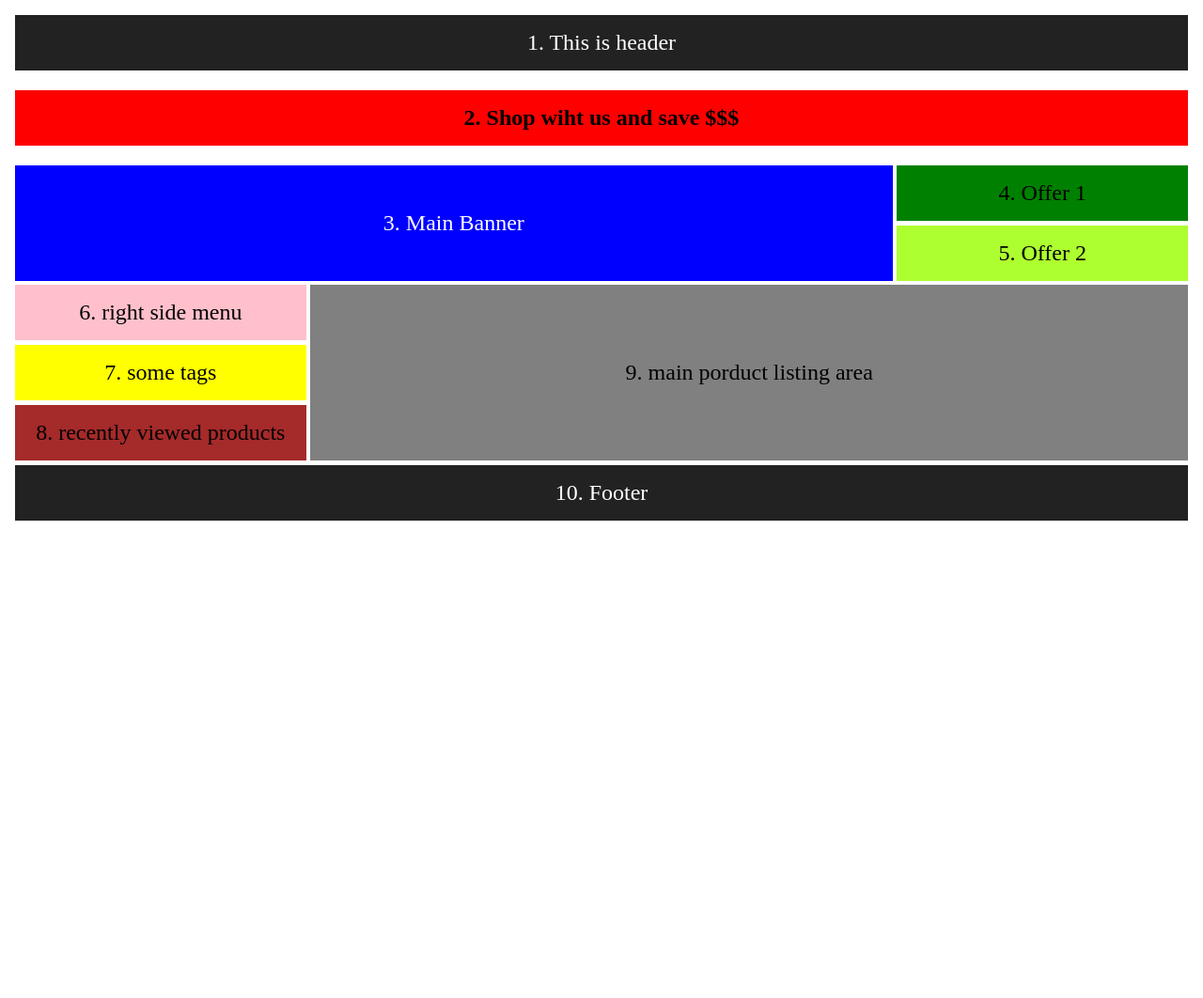
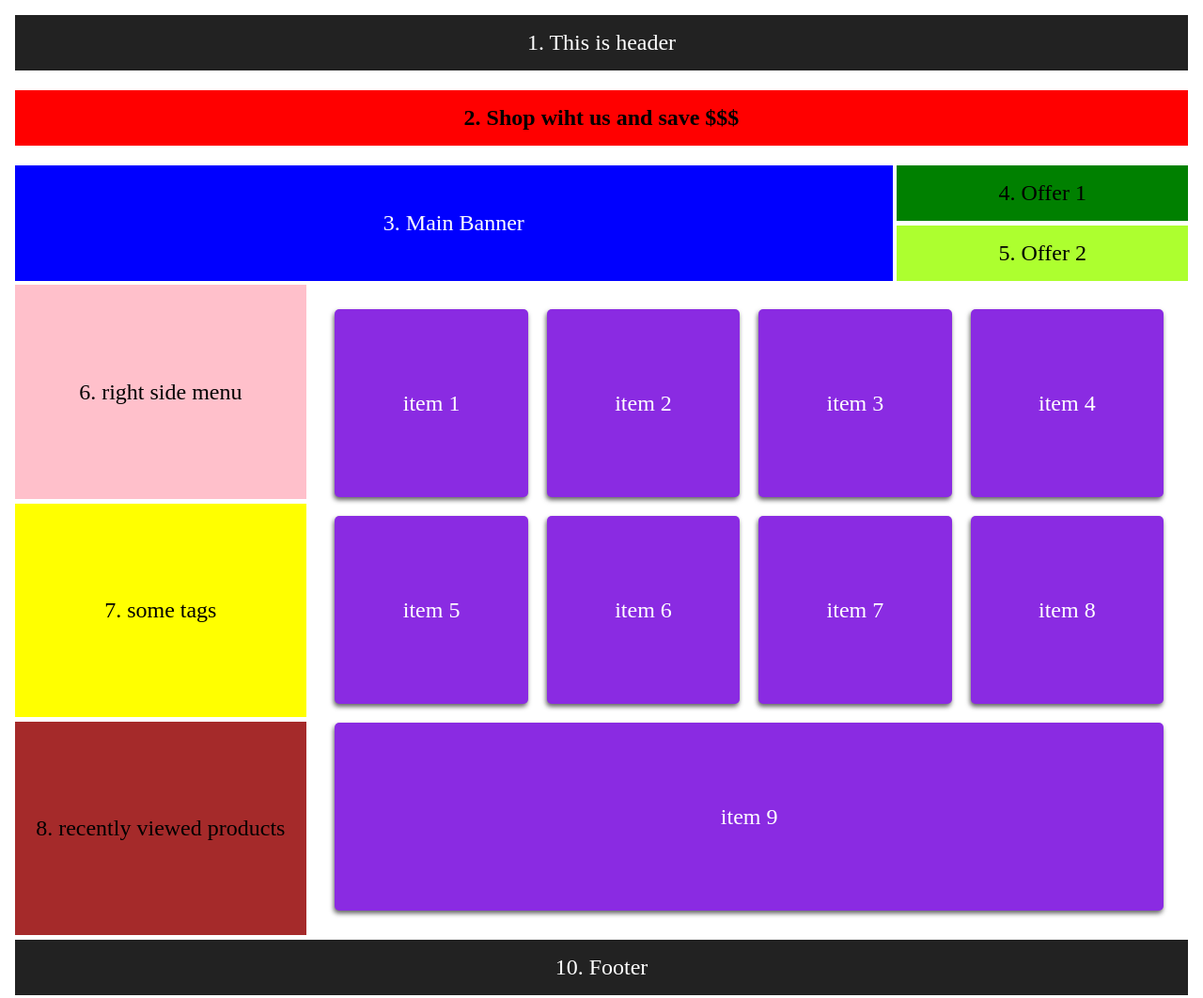
Before and after one commit to DentedCode/CSS-ctutorial, a plain HTML site: page css grid/grid-layout.html in a window 1280 px wide. Shown: the whole page at 94% size. Before the commit the page ends 800 px from the top, so only its background shows below. Drawn offline with Linux system fonts and the light colour scheme.

Commit message:
css grid layout content for tutorial is added

```diff
--- a/css grid/grid-layout.html
+++ b/css grid/grid-layout.html
@@ -18,7 +18,17 @@
       <aside class="side-menu">6. right side menu</aside>
       <div class="tags">7. some tags</div>
       <div class="recent">8. recently viewed products</div>
-      <main class="main">9. main porduct listing area</main>
+      <main class="main">
+        <div class="item">item 1</div>
+        <div class="item">item 2</div>
+        <div class="item">item 3</div>
+        <div class="item">item 4</div>
+        <div class="item">item 5</div>
+        <div class="item">item 6</div>
+        <div class="item">item 7</div>
+        <div class="item">item 8</div>
+        <div class="item">item 9</div>
+      </main>
 
       <footer class="footer">10. Footer</footer>
     </div>
--- a/css grid/layout.css
+++ b/css grid/layout.css
@@ -63,7 +63,24 @@ body {
 }
 .main {
   grid-area: main;
-  background: grey;
+  /* background: grey; */
+
+  display: flex;
+  flex-flow: row wrap;
+}
+.item{
+  min-width: 200px;
+  min-height: 200px;
+  background: blueviolet;
+  margin: 10px;
+  box-shadow: -1px 3px 5px rgb(100, 100, 100);
+  border-radius: 5px;
+  flex: 1;
+
+  display: grid;
+  justify-content: center;
+  align-items: center;
+  color: white;
 }
 .footer {
   background: #222;
@@ -71,6 +88,10 @@ body {
   grid-area: footer;
 }
 
+img{
+  width: 100%;
+  height: 100%;
+}
 @media (max-width: 768px) {
   .wraper {
     display: grid;
```
